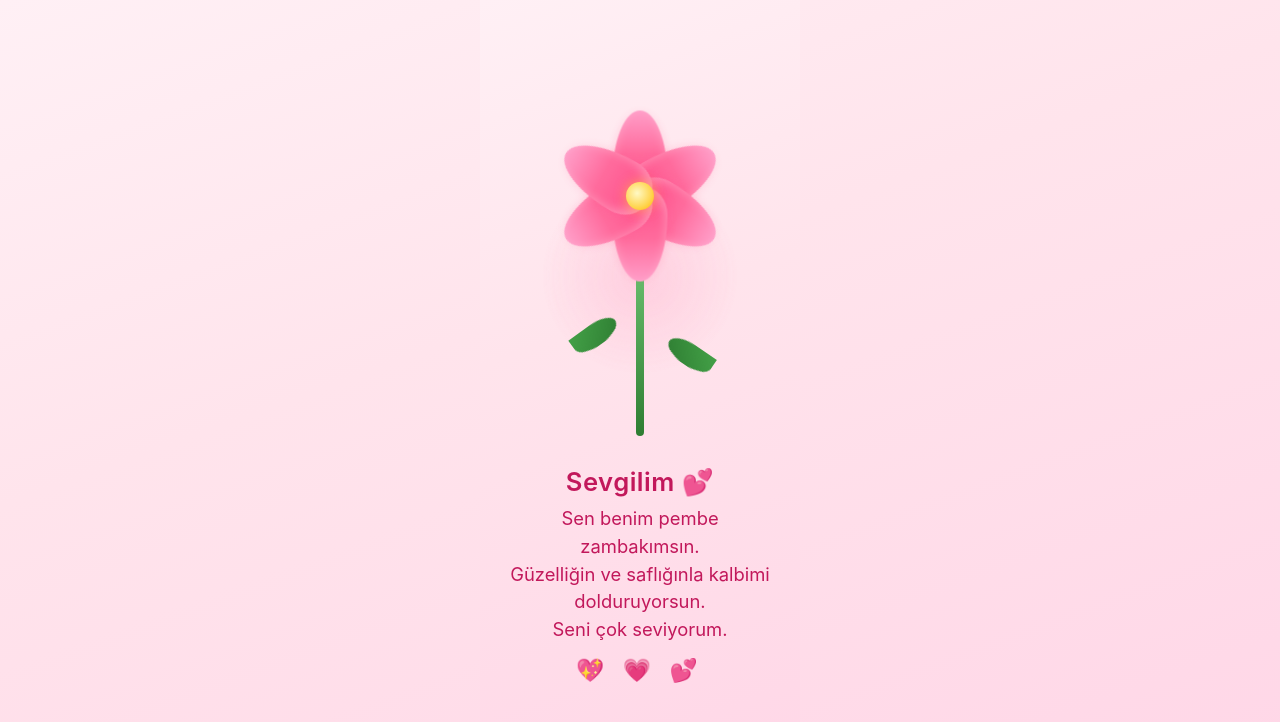
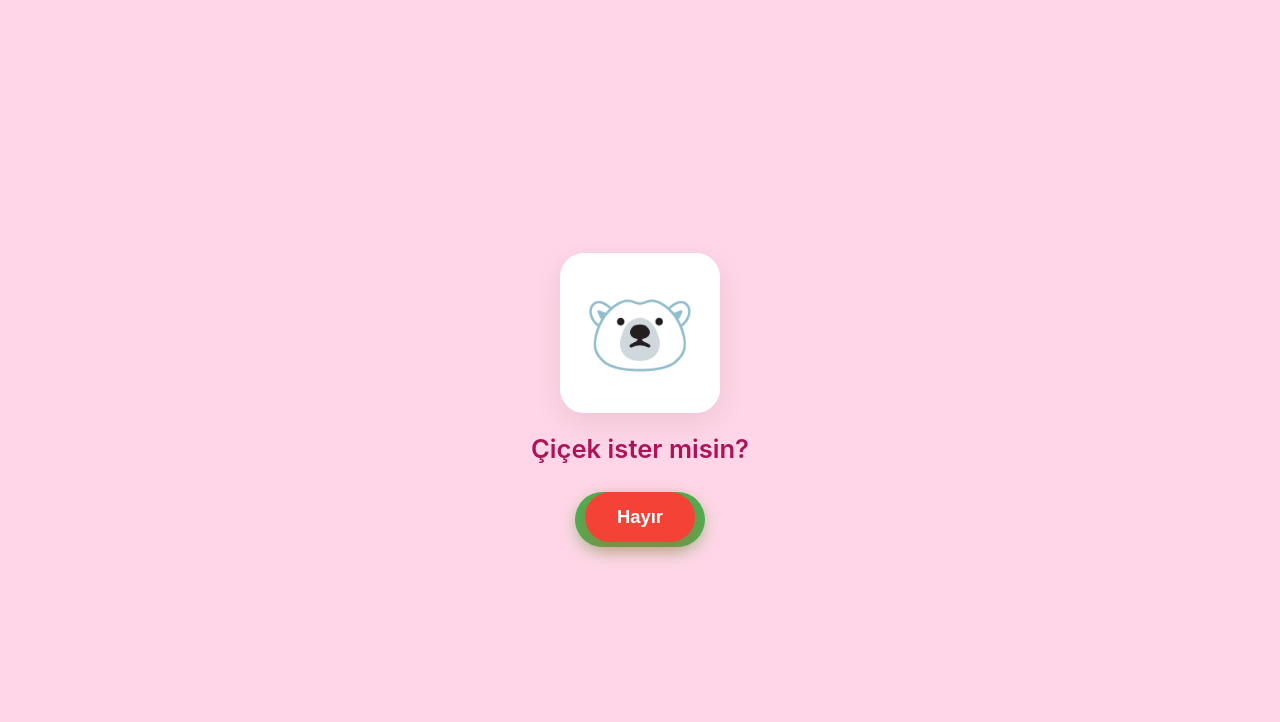
Before and after one commit to Seta31/askim, a plain HTML site: page index.html in a window 1280 px wide. Drawn offline with Linux system fonts and the light colour scheme.

Commit message:
index.html

```diff
--- a/index.html
+++ b/index.html
@@ -3,276 +3,249 @@
 <head>
   <meta charset="UTF-8">
   <meta name="viewport" content="width=device-width, initial-scale=1.0, maximum-scale=1.0, user-scalable=no">
-  <title>Pembe Zambak 💕</title>
+  <title>Aşkım 💕</title>
   <style>
     * {
       margin: 0;
       padding: 0;
       box-sizing: border-box;
       -webkit-tap-highlight-color: transparent;
+      user-select: none;
     }
 
-    html, body {
-      height: 100%;
-      overflow: hidden;
-      background: linear-gradient(160deg, #fff0f5 0%, #ffe4ec 40%, #ffd6e7 100%);
-      font-family: -apple-system, BlinkMacSystemFont, "Segoe UI", Roboto, Helvetica, Arial, sans-serif;
+    body {
+      min-height: 100vh;
       display: flex;
-      flex-direction: column;
       justify-content: center;
       align-items: center;
-      position: relative;
+      background: #ffd6e7;
+      font-family: -apple-system, BlinkMacSystemFont, "Segoe UI", Roboto, sans-serif;
+      overflow: hidden;
+      transition: background 1.2s ease;
     }
 
-    /* ========== Lily Container ========== */
-    .lily {
+    body.dark {
+      background: #0f0c1a;
+    }
+
+    .container {
+      text-align: center;
       position: relative;
+      z-index: 10;
+      transition: opacity 0.8s ease, transform 0.8s ease;
+    }
+
+    .container.hide {
+      opacity: 0;
+      transform: scale(0.9);
+      pointer-events: none;
+    }
+
+    .bear {
+      width: 160px;
+      height: 160px;
+      margin: 0 auto 20px;
+      background: #fff;
+      border-radius: 24px;
+      display: flex;
+      align-items: center;
+      justify-content: center;
+      box-shadow: 0 10px 30px rgba(0,0,0,0.08);
+      font-size: 90px;
+    }
+
+    h1 {
+      font-size: 1.6rem;
+      color: #ad1457;
+      margin-bottom: 28px;
+      font-weight: 600;
+    }
+
+    .buttons {
+      display: flex;
+      gap: 20px;
+      justify-content: center;
+      position: relative;
+      height: 55px;
+    }
+
+    button {
+      border: none;
+      padding: 14px 32px;
+      font-size: 1.15rem;
+      font-weight: 600;
+      border-radius: 50px;
+      cursor: pointer;
+      transition: transform 0.15s;
+    }
+
+    #yesBtn {
+      background: #4caf50;
+      color: white;
+      box-shadow: 0 6px 15px rgba(76, 175, 80, 0.4);
+    }
+
+    #yesBtn:active {
+      transform: scale(0.95);
+    }
+
+    #noBtn {
+      background: #f44336;
+      color: white;
+      position: absolute;
+      box-shadow: 0 6px 15px rgba(244, 67, 54, 0.4);
+      transition: left 0.25s ease, top 0.25s ease;
+    }
+
+    /* Rose in glass */
+    .rose-container {
+      position: fixed;
+      inset: 0;
+      display: flex;
+      justify-content: center;
+      align-items: center;
+      opacity: 0;
+      pointer-events: none;
+      transition: opacity 1.2s ease;
+      z-index: 20;
+    }
+
+    .rose-container.visible {
+      opacity: 1;
+      pointer-events: auto;
+    }
+
+    .glass {
       width: 220px;
       height: 320px;
-      margin-bottom: 30px;
-      transform-origin: center bottom;
+      background: linear-gradient(180deg, rgba(255,255,255,0.12), rgba(255,255,255,0.03));
+      border: 2px solid rgba(255,255,255,0.2);
+      border-radius: 110px 110px 20px 20px;
+      position: relative;
+      display: flex;
+      justify-content: center;
+      align-items: flex-end;
+      padding-bottom: 30px;
+      box-shadow:
+        0 0 40px rgba(255, 100, 150, 0.3),
+        inset 0 0 30px rgba(255,255,255,0.05);
     }
 
-    /* Stem */
-    .stem {
-      position: absolute;
-      bottom: 0;
-      left: 50%;
-      width: 8px;
-      height: 160px;
-      background: linear-gradient(to top, #2e7d32, #66bb6a);
-      border-radius: 4px;
-      transform: translateX(-50%);
-      z-index: 1;
+    .rose {
+      font-size: 110px;
+      filter: drop-shadow(0 0 20px rgba(255, 80, 140, 0.8));
+      animation: float 3s ease-in-out infinite;
     }
 
-    /* Leaves */
-    .leaf {
+    .petals {
       position: absolute;
-      width: 50px;
-      height: 22px;
-      background: linear-gradient(135deg, #43a047, #2e7d32);
-      border-radius: 0 50% 50% 50%;
-      z-index: 1;
-    }
-    .leaf.left {
-      bottom: 90px;
-      left: 40px;
-      transform: rotate(-40deg);
-      animation: leaf-sway 4s ease-in-out infinite;
-    }
-    .leaf.right {
-      bottom: 70px;
-      right: 35px;
-      transform: rotate(35deg) scaleX(-1);
-      animation: leaf-sway 4.5s ease-in-out infinite reverse;
+      bottom: 20px;
+      width: 100%;
+      text-align: center;
+      font-size: 18px;
+      opacity: 0.7;
     }
 
-    /* Flower head */
-    .flower {
+    .message {
       position: absolute;
-      top: 0;
-      left: 50%;
-      width: 160px;
-      height: 160px;
-      transform: translateX(-50%);
-      z-index: 2;
+      bottom: 60px;
+      left: 0;
+      right: 0;
+      text-align: center;
+      color: #ffb6d5;
+      font-size: 1.3rem;
+      font-weight: 500;
+      opacity: 0;
+      animation: fadeIn 1.5s 1s forwards;
     }
 
-    /* Petals – 6 for a classic lily look */
-    .petal {
-      position: absolute;
-      width: 55px;
-      height: 95px;
-      background: linear-gradient(to bottom, #ff9ec8 0%, #ff6b9d 45%, #ff4d88 100%);
-      border-radius: 50% 50% 45% 45% / 70% 70% 30% 30%;
-      top: 50%;
-      left: 50%;
-      transform-origin: 50% 90%;
-      box-shadow: inset 0 -8px 12px rgba(255, 255, 255, 0.35),
-                  0 4px 10px rgba(255, 80, 140, 0.25);
-      opacity: 0;
-      animation: bloom 1.8s cubic-bezier(0.34, 1.56, 0.64, 1) forwards;
+    @keyframes float {
+      0%, 100% { transform: translateY(0); }
+      50% { transform: translateY(-12px); }
     }
 
-    .petal:nth-child(1) { transform: translate(-50%, -90%) rotate(0deg) scale(0.2); animation-delay: 0.3s; }
-    .petal:nth-child(2) { transform: translate(-50%, -90%) rotate(60deg) scale(0.2); animation-delay: 0.45s; }
-    .petal:nth-child(3) { transform: translate(-50%, -90%) rotate(120deg) scale(0.2); animation-delay: 0.6s; }
-    .petal:nth-child(4) { transform: translate(-50%, -90%) rotate(180deg) scale(0.2); animation-delay: 0.75s; }
-    .petal:nth-child(5) { transform: translate(-50%, -90%) rotate(240deg) scale(0.2); animation-delay: 0.9s; }
-    .petal:nth-child(6) { transform: translate(-50%, -90%) rotate(300deg) scale(0.2); animation-delay: 1.05s; }
-
-    /* Center of the lily */
-    .center {
-      position: absolute;
-      width: 28px;
-      height: 28px;
-      background: radial-gradient(circle at 40% 40%, #fff9c4, #ffd54f 60%, #ffb300);
-      border-radius: 50%;
-      top: 50%;
-      left: 50%;
-      transform: translate(-50%, -50%) scale(0);
-      z-index: 3;
-      box-shadow: 0 0 12px rgba(255, 200, 50, 0.6);
-      animation: center-pop 0.6s 1.4s cubic-bezier(0.34, 1.56, 0.64, 1) forwards;
+    @keyframes fadeIn {
+      to { opacity: 1; }
     }
 
-    /* Soft glow behind flower */
-    .glow {
+    .sparkle {
       position: absolute;
-      width: 180px;
-      height: 180px;
-      background: radial-gradient(circle, rgba(255, 150, 190, 0.35) 0%, transparent 70%);
-      top: 50%;
-      left: 50%;
-      transform: translate(-50%, -50%);
+      width: 6px;
+      height: 6px;
+      background: #ff9ec8;
       border-radius: 50%;
-      z-index: 0;
-      animation: pulse 3s ease-in-out infinite;
+      animation: sparkle 2s infinite;
     }
 
-    /* Message */
-    .message {
-      text-align: center;
-      color: #c2185b;
-      padding: 0 24px;
-      max-width: 320px;
-      opacity: 0;
-      transform: translateY(20px);
-      animation: fadeUp 1.2s 2s ease forwards;
-    }
-
-    .message h1 {
-      font-size: 1.6rem;
-      font-weight: 600;
-      margin-bottom: 8px;
-      letter-spacing: 0.5px;
-    }
-
-    .message p {
-      font-size: 1.15rem;
-      line-height: 1.5;
-      font-weight: 400;
-    }
-
-    .hearts {
-      margin-top: 12px;
-      font-size: 1.4rem;
-      letter-spacing: 6px;
-      animation: heartbeat 1.5s ease-in-out infinite;
-    }
-
-    /* Animations */
-    @keyframes bloom {
-      to {
-        opacity: 1;
-        transform: translate(-50%, -90%) rotate(var(--r, 0deg)) scale(1);
-      }
-    }
-
-    .petal:nth-child(1) { --r: 0deg; }
-    .petal:nth-child(2) { --r: 60deg; }
-    .petal:nth-child(3) { --r: 120deg; }
-    .petal:nth-child(4) { --r: 180deg; }
-    .petal:nth-child(5) { --r: 240deg; }
-    .petal:nth-child(6) { --r: 300deg; }
-
-    @keyframes center-pop {
-      to { transform: translate(-50%, -50%) scale(1); }
-    }
-
-    @keyframes fadeUp {
-      to {
-        opacity: 1;
-        transform: translateY(0);
-      }
-    }
-
-    @keyframes pulse {
-      0%, 100% { transform: translate(-50%, -50%) scale(1); opacity: 0.6; }
-      50% { transform: translate(-50%, -50%) scale(1.15); opacity: 0.9; }
-    }
-
-    @keyframes leaf-sway {
-      0%, 100% { transform: rotate(-40deg); }
-      50% { transform: rotate(-32deg); }
-    }
-
-    .leaf.right {
-      animation-name: leaf-sway-right;
-    }
-    @keyframes leaf-sway-right {
-      0%, 100% { transform: rotate(35deg) scaleX(-1); }
-      50% { transform: rotate(28deg) scaleX(-1); }
-    }
-
-    @keyframes heartbeat {
-      0%, 100% { transform: scale(1); }
-      15% { transform: scale(1.15); }
-      30% { transform: scale(1); }
-      45% { transform: scale(1.1); }
-      60% { transform: scale(1); }
-    }
-
-    /* Small floating hearts */
-    .floating-heart {
-      position: absolute;
-      font-size: 18px;
-      opacity: 0;
-      animation: floatUp 6s ease-in infinite;
-      pointer-events: none;
-    }
-    .floating-heart:nth-child(1) { left: 15%; animation-delay: 2.5s; }
-    .floating-heart:nth-child(2) { left: 75%; animation-delay: 3.2s; }
-    .floating-heart:nth-child(3) { left: 40%; animation-delay: 4s; }
-    .floating-heart:nth-child(4) { left: 85%; animation-delay: 4.8s; }
-    .floating-heart:nth-child(5) { left: 25%; animation-delay: 5.5s; }
-
-    @keyframes floatUp {
-      0% { transform: translateY(100vh) scale(0.6); opacity: 0; }
-      10% { opacity: 0.8; }
-      90% { opacity: 0.6; }
-      100% { transform: translateY(-20vh) scale(1.1); opacity: 0; }
+    @keyframes sparkle {
+      0% { opacity: 0; transform: scale(0); }
+      50% { opacity: 1; transform: scale(1); }
+      100% { opacity: 0; transform: scale(0); }
     }
   </style>
 </head>
 <body>
 
-  <!-- Floating hearts -->
-  <div class="floating-heart">💕</div>
-  <div class="floating-heart">💗</div>
-  <div class="floating-heart">💖</div>
-  <div class="floating-heart">💕</div>
-  <div class="floating-heart">💗</div>
-
-  <!-- The Lily -->
-  <div class="lily">
-    <div class="glow"></div>
-    <div class="stem"></div>
-    <div class="leaf left"></div>
-    <div class="leaf right"></div>
-
-    <div class="flower">
-      <div class="petal"></div>
-      <div class="petal"></div>
-      <div class="petal"></div>
-      <div class="petal"></div>
-      <div class="petal"></div>
-      <div class="petal"></div>
-      <div class="center"></div>
+  <div class="container" id="content">
+    <div class="bear">🐻‍❄️</div>
+    <h1>Çiçek ister misin?</h1>
+    <div class="buttons">
+      <button id="yesBtn">Evet 💕</button>
+      <button id="noBtn">Hayır</button>
     </div>
   </div>
 
-  <!-- Turkish message -->
-  <div class="message">
-    <h1>Sevgilim 💕</h1>
-    <p>
-      Sen benim pembe zambakımsın.<br>
-      Güzelliğin ve saflığınla kalbimi dolduruyorsun.<br>
-      Seni çok seviyorum.
-    </p>
-    <div class="hearts">💖 💗 💕</div>
+  <div class="rose-container" id="roseContainer">
+    <div class="glass">
+      <div class="rose">🌹</div>
+      <div class="petals">🌸 🌸 🌸</div>
+      <div class="sparkle" style="top:30%; left:20%; animation-delay:0s"></div>
+      <div class="sparkle" style="top:45%; left:75%; animation-delay:0.6s"></div>
+      <div class="sparkle" style="top:60%; left:30%; animation-delay:1.2s"></div>
+      <div class="sparkle" style="top:25%; left:65%; animation-delay:0.3s"></div>
+    </div>
+    <div class="message">Seni çok seviyorum 💕</div>
   </div>
 
+  <script>
+    const noBtn = document.getElementById('noBtn');
+    const yesBtn = document.getElementById('yesBtn');
+    const content = document.getElementById('content');
+    const roseContainer = document.getElementById('roseContainer');
+    const body = document.body;
+
+    // Make "Hayır" button run away
+    function moveNoBtn() {
+      const maxX = window.innerWidth - 120;
+      const maxY = window.innerHeight - 60;
+      const x = Math.random() * maxX;
+      const y = Math.random() * maxY;
+      noBtn.style.left = x + 'px';
+      noBtn.style.top = y + 'px';
+      noBtn.style.position = 'fixed';
+    }
+
+    noBtn.addEventListener('mouseover', moveNoBtn);
+    noBtn.addEventListener('touchstart', (e) => {
+      e.preventDefault();
+      moveNoBtn();
+    });
+
+    // When Yes is clicked
+    yesBtn.addEventListener('click', () => {
+      content.classList.add('hide');
+      body.classList.add('dark');
+      setTimeout(() => {
+        roseContainer.classList.add('visible');
+      }, 400);
+    });
+
+    // Keep No button inside screen on resize
+    window.addEventListener('resize', () => {
+      if (noBtn.style.position === 'fixed') {
+        moveNoBtn();
+      }
+    });
+  </script>
 </body>
 </html>
```
